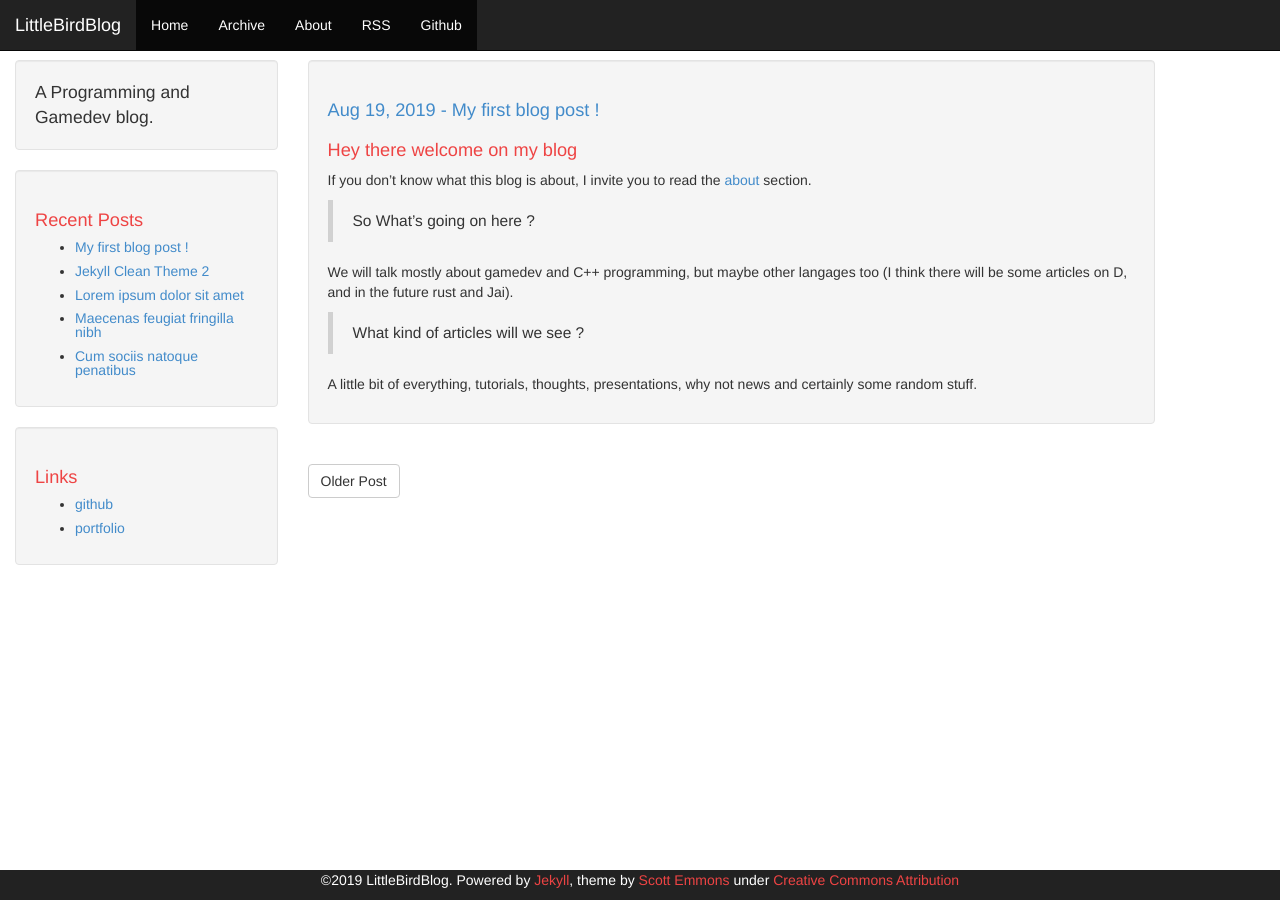
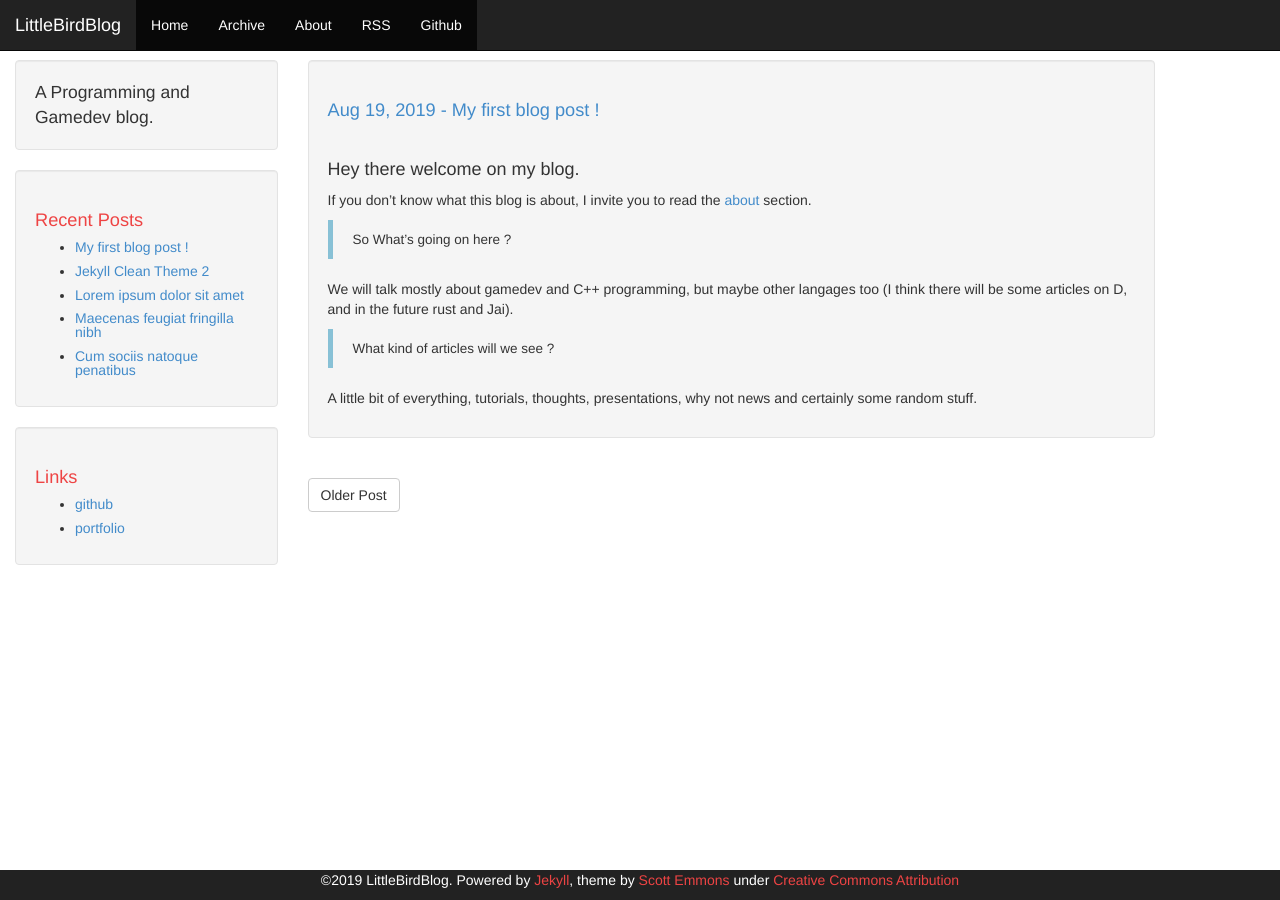
Before and after one commit to blackbird806/LittleBirdBlog, a Jekyll site: the page built from blog/_posts/2015-08-22-Hello-there.md, in a window 1280 px wide. Built offline with Jekyll 4.4.1, drawn with Linux system fonts in a browser that asks for light colours.

Commit message:
resized post quote font size, changed post quote border color to lightblue

```diff
--- a/blog/_posts/2015-08-22-Hello-there.md
+++ b/blog/_posts/2015-08-22-Hello-there.md
@@ -5,7 +5,9 @@ date: 2019-08-19
 comments: false
 ---
 
-# Hey there welcome on my blog
+<br>
+
+#### Hey there welcome on my blog.
 
 If you don't know what this blog is about, I invite you to read the [about]( {{ site.baseurl }}/about.html) section.
 
@@ -17,5 +19,3 @@ We will talk mostly about gamedev and C++ programming, but maybe other langages
 
 
 A little bit of everything, tutorials, thoughts, presentations, why not news and certainly some random stuff.
-
-<!--more-->
```
Also changed, not shown: blog/css/bootstrap.min.css.
